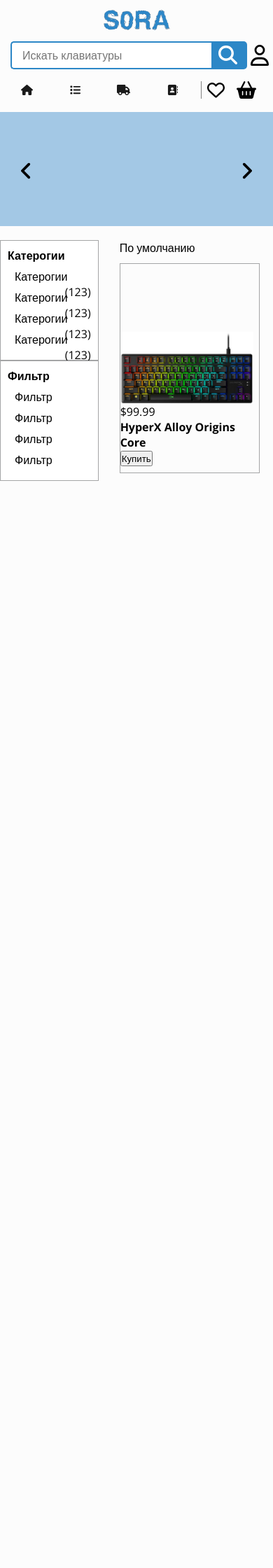
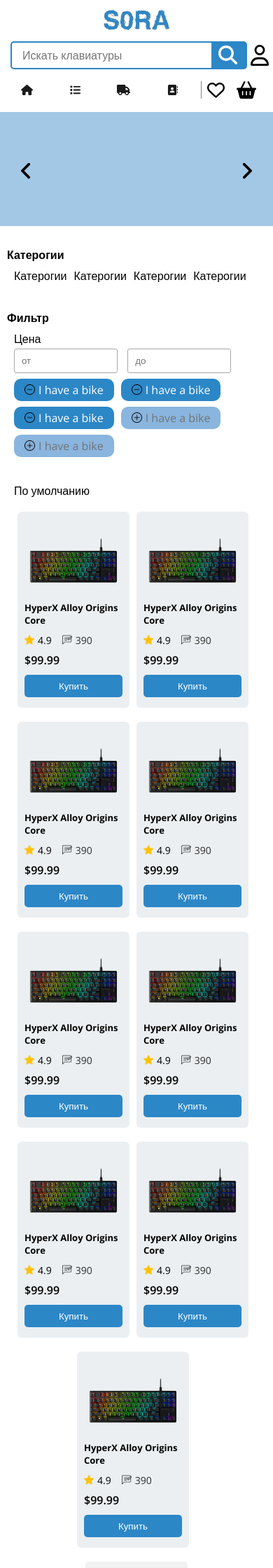
Before and after one commit to s0ra0000/Web-Programming-Design-ITMO-, a PHP site: page / in a window 390 px wide. Shown: the top 2240 px of the page at 70% size. Before the commit the page ends 687 px from the top, so only its background shows below. Run offline with PHP 8.4, Linux system fonts and the light colour scheme; some libraries are stand-ins or nearby versions.

Commit message:
full responsive v1.0

```diff
--- a/lab1-lab2/css/style.css
+++ b/lab1-lab2/css/style.css
@@ -4,15 +4,13 @@
     padding: 0;
     box-sizing: border-box;
     font-family: 'Open Sans', sans-serif;
+}
 
-}
-body{
-    background-color: #fcfcfc;
-}
 body,header,main,footer{
     display: flex;
     justify-content: center;
     align-items: center;
+    flex-direction: column;
 }
 
 .container{
@@ -26,6 +24,8 @@ header{
     justify-content: space-between;
     width: 100%;
     height: 100px;
+    flex-direction: row;
+    flex-wrap: nowrap;
 
 }
 header .logo{
@@ -209,7 +209,7 @@ main{
 .left-content{
     display: flex;
     flex-direction: column;
-    width: 250px;
+    width: 350px;
 }
 .left-content ul{
     display: flex;
@@ -218,23 +218,54 @@ main{
     list-style-type: none;
 }
 .left-content .categories, .filter{
-    border:1px solid #A4A5A6;
+    margin-bottom: 10px;
     padding: 10px 10px 10px 10px;
     width: 100%;
-    background-color:#fff;
+    background-color: #EBEFF2;
+    border-radius:6px;
 }
 
 .categories ul li , .filter ul li{
     display: flex;
     flex-direction: row;
     display: block;
-    height: 30px;
+    cursor: pointer;
+    padding-bottom:8px;
 }
 .categories ul li p,.filter ul li p{
     margin-left: 10px;
     }
 .categories ul li p span{
-float: right;
+    float: right;
+    font-size: 14px;
+    color: #424242;
+}
+.filter .filer-price{
+    display: flex;
+    flex-wrap: wrap;
+    height: 150px !important;
+}
+.filter-price p{
+    width: 100%;
+    margin-bottom: 3px;
+}
+.filter-price input{
+    margin-left:10px;
+    width: 40%;
+    height: 28px;
+    padding-left: 10px;
+    outline:none;
+    border: 1px solid #a7a7a7;
+    border-radius: 3px;
+}
+.filter input{
+    margin-left: 10px;
+}
+.filter label{
+    margin-left: 10px;
+}
+.filter label img{
+    display: none;
 }
 
 .right-content{
@@ -242,28 +273,202 @@ float: right;
     display: flex;
     flex-wrap: wrap;
     width: 100%;
+    height: auto;
 }
 .top-content{
+    display: flex;
+    align-items: center;
     width: 100%;
+    height: 60px;
 }
+.top-content .sort{
+    height: auto;
+}
+
 .right-content .item{
     display: flex;
     flex-direction: column;
     width: 200px;
-    height: 300px;
-    border:1px solid #A4A5A6;
+    height: 320px;
+    padding: 10px 10px 10px 10px;
+    background-color: #EBEFF2;
+    border-radius: 6px;
+    margin-right: 10px;
+    margin-bottom: 20px;
 }
 .item-img{
     display: flex;
-    width: 200px;
+    justify-content: center;
+    width: 100%;
     height: 200px;
 }
 
 .item-img img{
-    align-self: flex-end;
+    justify-content: center;
+    align-self: center;
     height: auto;
-    width: 95%;
+    width: 90%;
 }
+.item-info{
+    display: flex;
+    flex-direction: column;
+    width: 100%;
+    height: auto;
+}
+
+.item-info h5{
+    font-size: 13px;
+}
+
+.item-info .score-feed{
+    display: flex;
+    flex-direction: row;
+    justify-content: flex-start;
+    align-items: center;
+    margin-top: 10px;
+    font-size: 14px;
+}
+.score-feed .score{
+    display: flex;
+    align-items: center;
+}
+.score-feed .feed{
+    display: flex;
+    align-items: center;
+    margin-left: 15px;
+    color:rgb(44, 44, 44);
+}
+.score-feed img{
+    width: 14px;
+    height: 14px;
+    margin-right: 5px;
+}
+.item-info .price{
+    margin: 8px 0 5px 0;
+    font-weight: 600;
+}
+
+.item .buy-btn{
+    width: 100%;
+    outline:none;
+    border-radius: 5px;
+    border:none;
+    color: #fff;
+    background-color: #2c87c7;
+    padding: 7px 10px 7px 10px;
+    cursor: pointer;
+    margin-top: 5px;
+    margin-bottom: 5px;
+}
+.show-more{
+    width: 100%;
+    display: flex;
+    justify-content: center;
+    align-items: center;
+}
+
+.show-more button{
+    height: auto;
+    outline:none;
+    border:none;
+    background-color: #f1f1f1;
+    /* background-color: #6aa2da; */
+    color: #747474;
+    border-radius: 5px;
+    padding: 8px 25px 8px 25px;
+    cursor: pointer;
+}
+.show-more button:hover{
+    background-color: #6aa2da;
+    color: #fff;
+}
+section{
+    display: flex;
+    flex-wrap: wrap;
+    width: 100%;
+    justify-content: space-between;
+    align-items: center;
+    margin-top: 50px;
+    background-color: #EBEFF2;
+    padding: 10px 40px 10px 40px;
+    border-radius: 8px;
+    height: auto;
+}
+section h3{
+    margin-top: 10px;
+    text-align: center;
+    width: 100%;
+
+}
+section .sub-section{
+    margin-top: 15px;
+    display: flex;
+    width: 45%;
+    flex-direction: column;
+    margin-bottom: 20px;
+}
+.sub-section h5{
+    width: 100%;
+    text-align:center;
+    font-size: 16px;
+    margin-bottom: 10px;
+    background-color: #2c87c7;
+    color:#fff;
+    border-radius: 5px;
+    padding: 5px 0;
+}
+.contact{
+    width: 100%;
+    display: flex;
+    flex-wrap: wrap;
+    justify-content: space-between;
+    align-items: center;
+    margin-top: 20px;
+    padding: 10px 40px;
+    background-color: #747474;
+    height: auto;
+    flex-direction: row;
+    border-radius: 8px;
+}
+
+.contact h3{
+    width: 100%;
+    text-align:center;
+    color: #fff;
+}
+
+.contact .sub-footer{
+    border-radius: 5px;
+    margin-top: 15px;
+    width: 300px;
+    display: flex;
+    align-items: flex-start;
+    background-color:#EBEFF2;
+    padding: 15px;
+    flex-direction: column;
+}
+.sub-footer p{
+    margin-bottom: 10px;
+}
+.sub-footer .social-icons{
+    display: flex;
+    flex-direction: row;
+    width: 100%;
+    height: auto;
+}
+.social-icons img{
+    width: 25px;
+    height: auto;
+}
+footer{
+    margin-top: 20px;
+    width: 100%;
+    background-color:#444444;
+    color:#a7a7a7;
+    padding: 10px 0;
+    font-size: 12px;
+}
+
 
 
 @media only screen and (max-width: 1200px) {
@@ -277,6 +482,16 @@ float: right;
     header nav{
         margin-left: 15px;
         width:80%;
+    }
+    .contact{
+        padding: 10px;
+        justify-content: space-around;
+        border-radius: 0;
+        margin-top: 0;
+        padding-top: 20px;
+    }
+    footer{
+        margin-top:0;
     }
 }
 @media only screen and (max-width:740px) {
@@ -307,6 +522,86 @@ float: right;
     .bottom-header .side-header{
         width: 30%;
     }
+    .content{
+        flex-wrap: wrap;
+    }
+    .left-content, .right-content{
+        width: 100%;
+    }
+    .left-content ul{
+        flex-direction: row;
+    }
+    .left-content .categories, .filter{
+        background-color: transparent;
+        border-radius:1px;
+    }
+    .categories ul, .filter ul{
+        display: flex;
+        flex-wrap: wrap;
+    }
+    .categories ul .cat-title, .filter ul .cat-title{
+        width: 100%;
+    }
+    .categories h5{
+        width: 100%;
+    }
+    .categories ul li p span{
+        display: none;
+    }
+    .filter ul .filter-title{
+        width: 100%;
+    }
+    .filter ul .filter-price{
+        width: 100%;
+    }
+    .filter ul .filter-price input{
+        height: 35px;
+    }
+    .filter ul .checkbox{
+        display: none;
+    }
+    .filter label {
+        display: flex;
+        align-items: center;
+        background-color: #2c87c7;
+        color: #fff;
+        padding: 5px 15px 5px 15px;
+        border-radius: 10px;
+    }
+    .filter ul li:nth-child(6) label, .filter ul li:nth-child(7) label{
+        background-color: #89b5df;
+        color:#747474
+    }
+    .filter label img{
+        margin-right: 5px;
+        display: block;
+        height: 15px;
+        width: auto;
+    }
+    .top-content{
+        display: flex;
+        align-items: center;
+        width: 100%;
+        margin-top: -10px;
+        height: 60px;
+        margin-bottom: 0px;
+        margin-left: 20px;
+    }
+    .right-content{
+        justify-content: center;
+        margin-left: 0px;
+    }
+    .right-content .item{
+        width: 160px;
+        height: 280px;
+    }
+    section{
+
+        border-radius: 0;
+    }
+    section .sub-section{
+        width: 100%;
+    }
 }
 @media only screen and (max-width:500px) {
     .header-list ul li img{
--- a/lab1-lab2/index.html
+++ b/lab1-lab2/index.html
@@ -54,7 +54,7 @@
             <div class="left-content">
                 <div class="categories">
                     <ul>
-                        <li><h4>Катерогии</h4></li>
+                        <li class="cat-title"><h4>Катерогии</h4></li>
                         <li class="ctg-list"><p>Катерогии<span>(123)</span></p></li>
                         <li><p>Катерогии<span>(123)</span></p></li>
                         <li><p>Катерогии<span>(123)</span></p></li>
@@ -63,11 +63,22 @@
                 </div>
                 <div class="filter">
                     <ul>
-                        <li><h4>Фильтр</h4></li>
-                        <li><p>Фильтр</p></li>
-                        <li><p>Фильтр</p></li>
-                        <li><p>Фильтр</p></li>
-                        <li><p>Фильтр</p></li>
+                        <li class="filter-title"><h4>Фильтр</h4></li>
+                        <li class="filter-price">
+                            <p>Цена</p>
+                            <input type="number" placeholder="от">
+                            <input type="number" placeholder="до">
+                        </li>
+                        <li><input class="checkbox" type="checkbox" id="vehicle1" name="vehicle1" value="Bike">
+                            <label for="vehicle1"><img src="img/minus.png"> I have a bike</label></li>
+                        <li><input class="checkbox" type="checkbox" id="vehicle1" name="vehicle1" value="Bike">
+                            <label for="vehicle1"> <img src="img/minus.png">I have a bike</label></li>
+                        <li><input  class="checkbox" type="checkbox" id="vehicle1" name="vehicle1" value="Bike">
+                            <label for="vehicle1"><img src="img/minus.png"> I have a bike</label></li>
+                        <li><input  class="checkbox" type="checkbox" id="vehicle1" name="vehicle1" value="Bike">
+                            <label  for="vehicle1"> <img src="img/plus.png">I have a bike</label></li>
+                        <li><input class="checkbox" type="checkbox" id="vehicle1" name="vehicle1" value="Bike">
+                            <label for="vehicle1"><img src="img/plus.png"> I have a bike</label></li>
                     </ul>
                 </div>
             </div>
@@ -79,25 +90,180 @@
                 </div>
                 <div class="item">
                     <div class="item-img">
-
-                        <img src="img/items/item-1.jpg">
+                        <img src="img/items/item-1.png">
                     </div>
 
                     <div class="item-info">
+                        <h5>HyperX Alloy Origins Core</h5>
+                        <div class="score-feed">
+                            <div class="score"><img src="img/star.png"><p>4.9</p> </div>
+                            <div class="feed"><img src="img/feedback.png"><p>390</p></div>
+                        </div>
                         <div class="price">$99.99</div>
-                        <h4>HyperX Alloy Origins Core</h4>
-                        <button class="buy-btn">Купить</button>
                     </div>
+                    <button class="buy-btn">Купить</button>
+                </div>
+                <div class="item">
+                    <div class="item-img">
+                        <img src="img/items/item-1.png">
+                    </div>
+
+                    <div class="item-info">
+                        <h5>HyperX Alloy Origins Core</h5>
+                        <div class="score-feed">
+                            <div class="score"><img src="img/star.png"><p>4.9</p> </div>
+                            <div class="feed"><img src="img/feedback.png"><p>390</p></div>
+                        </div>
+                        <div class="price">$99.99</div>
+                    </div>
+                    <button class="buy-btn">Купить</button>
+                </div>
+                <div class="item">
+                    <div class="item-img">
+                        <img src="img/items/item-1.png">
+                    </div>
+
+                    <div class="item-info">
+                        <h5>HyperX Alloy Origins Core</h5>
+                        <div class="score-feed">
+                            <div class="score"><img src="img/star.png"><p>4.9</p> </div>
+                            <div class="feed"><img src="img/feedback.png"><p>390</p></div>
+                        </div>
+                        <div class="price">$99.99</div>
+                    </div>
+                    <button class="buy-btn">Купить</button>
+                </div>
+                <div class="item">
+                    <div class="item-img">
+                        <img src="img/items/item-1.png">
+                    </div>
+
+                    <div class="item-info">
+                        <h5>HyperX Alloy Origins Core</h5>
+                        <div class="score-feed">
+                            <div class="score"><img src="img/star.png"><p>4.9</p> </div>
+                            <div class="feed"><img src="img/feedback.png"><p>390</p></div>
+                        </div>
+                        <div class="price">$99.99</div>
+                    </div>
+                    <button class="buy-btn">Купить</button>
+                </div>
+                <div class="item">
+                    <div class="item-img">
+                        <img src="img/items/item-1.png">
+                    </div>
+
+                    <div class="item-info">
+                        <h5>HyperX Alloy Origins Core</h5>
+                        <div class="score-feed">
+                            <div class="score"><img src="img/star.png"><p>4.9</p> </div>
+                            <div class="feed"><img src="img/feedback.png"><p>390</p></div>
+                        </div>
+                        <div class="price">$99.99</div>
+                    </div>
+                    <button class="buy-btn">Купить</button>
+                </div>
+                <div class="item">
+                    <div class="item-img">
+                        <img src="img/items/item-1.png">
+                    </div>
+
+                    <div class="item-info">
+                        <h5>HyperX Alloy Origins Core</h5>
+                        <div class="score-feed">
+                            <div class="score"><img src="img/star.png"><p>4.9</p> </div>
+                            <div class="feed"><img src="img/feedback.png"><p>390</p></div>
+                        </div>
+                        <div class="price">$99.99</div>
+                    </div>
+                    <button class="buy-btn">Купить</button>
+                </div>
+                <div class="item">
+                    <div class="item-img">
+                        <img src="img/items/item-1.png">
+                    </div>
+
+                    <div class="item-info">
+                        <h5>HyperX Alloy Origins Core</h5>
+                        <div class="score-feed">
+                            <div class="score"><img src="img/star.png"><p>4.9</p> </div>
+                            <div class="feed"><img src="img/feedback.png"><p>390</p></div>
+                        </div>
+                        <div class="price">$99.99</div>
+                    </div>
+                    <button class="buy-btn">Купить</button>
+                </div>
+                <div class="item">
+                    <div class="item-img">
+                        <img src="img/items/item-1.png">
+                    </div>
+
+                    <div class="item-info">
+                        <h5>HyperX Alloy Origins Core</h5>
+                        <div class="score-feed">
+                            <div class="score"><img src="img/star.png"><p>4.9</p> </div>
+                            <div class="feed"><img src="img/feedback.png"><p>390</p></div>
+                        </div>
+                        <div class="price">$99.99</div>
+                    </div>
+                    <button class="buy-btn">Купить</button>
+                </div>
+                <div class="item">
+                    <div class="item-img">
+                        <img src="img/items/item-1.png">
+                    </div>
+
+                    <div class="item-info">
+                        <h5>HyperX Alloy Origins Core</h5>
+                        <div class="score-feed">
+                            <div class="score"><img src="img/star.png"><p>4.9</p> </div>
+                            <div class="feed"><img src="img/feedback.png"><p>390</p></div>
+                        </div>
+                        <div class="price">$99.99</div>
+                    </div>
+                    <button class="buy-btn">Купить</button>
+                </div>
+                <div class="show-more">
+                    <button>Показать еще...</button>
                 </div>
             </div>
         </div>
         <section>
-
+            <h3>Способы доставки</h3>
+            <div class="sub-section">
+                <h5>Самовывоз</h5>
+                <p> Вы можете забрать самостоятельно из наших магазинов по адресу: г. Санкт-Петербург, ул. Стремянная, д 13 г. Санкт-Петербург, пр. Энгельса, д 96 в любое удобное для Вас время. Предварительно необходимо оформить заказ на сайте или по телефону
+                </p>
+            </div>
+            <div class="sub-section">
+                <h5>Доставка курьером</h5>
+                <p>Наши курьеры доставят выбранный вами товар до двери. Совершая заказ на сайте по телефону укажите данный способ доставки и выберите нужное вам время. Внимание! Заказ долже быть совершен не позднее, чем за 24 часа до выбранного времени доставки</p>
+            </div>
         </section>
     </main>
-    <footer>
+    <div class="contact">
+        <h3>Контактная информация</h3>
+        <div class="sub-footer">
+            <p>Телефон: <br> +7 800 555 35 53</p>
+            <p>Адресс: <br> г. Санкт-Петербург ул. Стремянная д 13</p>
+        </div>
+        <div class="sub-footer">
+            <p>Режим работы:</p>
+            <p>Call center: <br> Ежедневно 24 часа</p>
+            <p>Магазины <br> Ежедневно с 10:00 до 18:00</p>
+        </div>
+        <div class="sub-footer">
+            <p>Почта: <br>s0ra@yandex.ru </p>
+            <p>Ищите нас в соц сетях: </p>
+            <div class="social-icons">
+                <img src="img/instagram.png">
+            </div>
+        </div>
 
-    </footer>
+    </div>
 </div>
+<footer>
+    <p>Давааням Баясгалан 2023&#169; ITMO UNIVERSITY</p>
+</footer>
 </body>
 </html>
```
Also changed, not shown: lab1-lab2/img/feedback.png (added), lab1-lab2/img/instagram.png (added), lab1-lab2/img/items/item-1.jpg (deleted), lab1-lab2/img/items/item-1.png (added), lab1-lab2/img/minus.png (added), lab1-lab2/img/plus.png (added), lab1-lab2/img/star.png (added), 1 other file.
